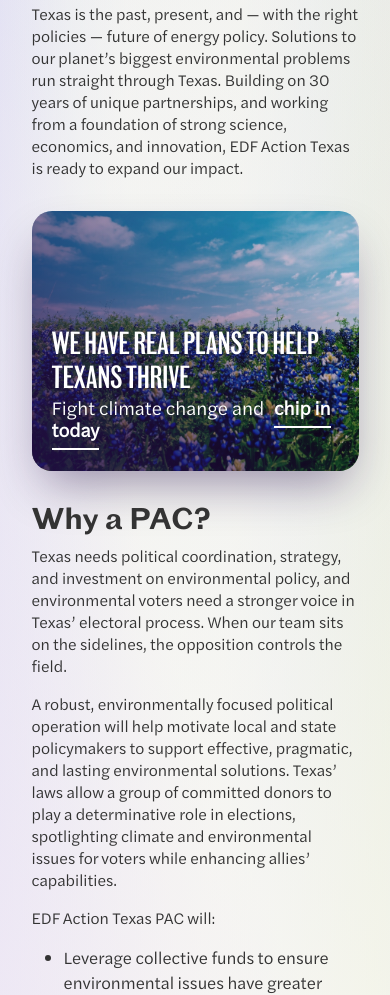
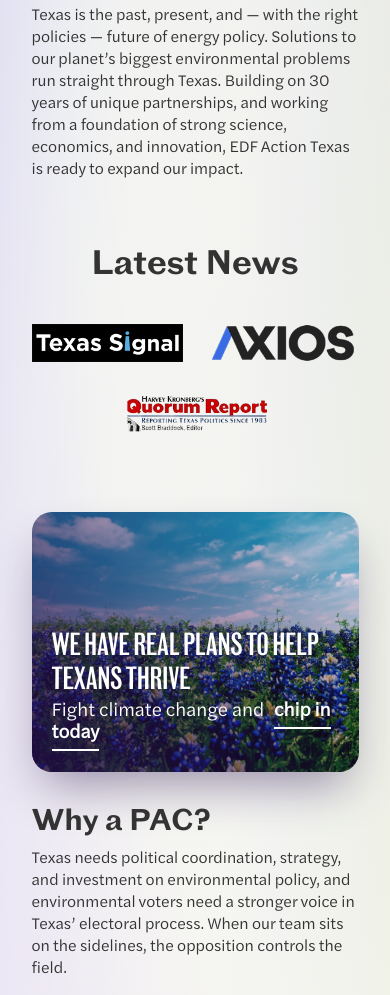
Before and after one commit to SeekerStrategies/-EDF-Texas-PAC, a plain HTML site: page index.html in a window 390 px wide. Shown: the part 1768-2763 px from the top of the page. Drawn offline with nearby package versions, Linux system fonts and the light colour scheme.

Commit message:
logo section

```diff
--- a/assets/css/style.css
+++ b/assets/css/style.css
@@ -158,7 +158,7 @@ section.banner:before {
 .mission_main .column_content {
     padding-left: 30px;
 }
-.vision__content h1{
+.vision__content h1, .latest__news-sec h2{
     font-size: 48px;
     font-weight: 600;
     color: var(--text-color);
@@ -309,6 +309,13 @@ ul.pac__list-main li{
 .form__section input, .form__section textarea{
     color: #333333;
 }
+.latest__news-sec a{
+    display: flex;
+    align-items: center;
+    justify-content: center;
+    max-width: 280px;
+    margin: auto;
+}
 
 @media only screen and (max-width: 1300px){
     .container{
@@ -336,7 +343,7 @@ ul.pac__list-main li{
     .policy__banner-content{
         margin: 0 0 40px 60px;
     }
-    .vision__content h1 {
+    .vision__content h1, .latest__news-sec h2 {
         font-size: 42px;
     }
 }
@@ -374,6 +381,9 @@ ul.pac__list-main li{
     .form__main {
         padding: 30px 50px 0px;
     }
+    .latest__news-sec .row{
+        flex-wrap: wrap;
+    }
 }
 @media only screen and (max-width: 600px){
     .policy__banner-content h2 {
@@ -396,8 +406,11 @@ ul.pac__list-main li{
     .img__column {
         height: 300px;
     }
-    .vision__content h1 {
+    .vision__content h1{
         font-size: 38px;
+    }
+    .latest__news-sec h2 {
+        font-size: 34px;
     }
     .form__heading, .pac__content h2, .column_content h2 {
         font-size: 30px;
--- a/index.html
+++ b/index.html
@@ -103,6 +103,22 @@
             </div>
         </div>
     </section>
+    <section class="latest__news-sec py-5" data-aos="fade-up">
+        <div class="container">
+            <h2 class="text-center mb-4 mb-md-5">Latest News</h2>
+            <div class="row align-items-center justify-content-center">
+                <div class="col-6 col-lg-3 col-md-4 mx-md-0 my-3">
+                    <a href="https://texassignal.com/environmental-defense-fund-launches-texas-pac/"><img src="assets/images/texas-signal-all-bold-white.png" alt=""></a>
+                </div>
+                <div class="col-6 col-lg-3 col-md-4 mx-md-0 my-3">
+                    <a href="https://www.axios.com/local/austin/2022/07/13/environmental-defense-fund-launches-texas-pac/"><img src="assets/images/A41FE84D-469C-4A72-8622-68D1521608F5-removebg-preview.png" alt=""></a>
+                </div>
+                <div class="col-6 col-lg-3 col-md-4 mx-md-0 my-3">
+                    <a href="http://www.quorumreport.com/Quorum_Report_Daily_Buzz_2022/edf_action_launches_a_texas_pac_with_the_goal_of_e_buzziid31134.html"><img src="assets/images/F0CC775D-0F0F-4346-B1D4-2FFDC35AFA20-removebg-preview.png" alt=""></a>
+                </div>
+            </div>
+        </div>
+      </section>
     <section class="policy__section py-3 py-md-5" data-aos="fade-up">
         <div class="container">
             <div class="policy__banner-main">
```
Also changed, not shown: assets/images/A41FE84D-469C-4A72-8622-68D1521608F5-removebg-preview.png (added), assets/images/F0CC775D-0F0F-4346-B1D4-2FFDC35AFA20-removebg-preview.png (added), assets/images/texas-signal-all-bold-white.png (added).
